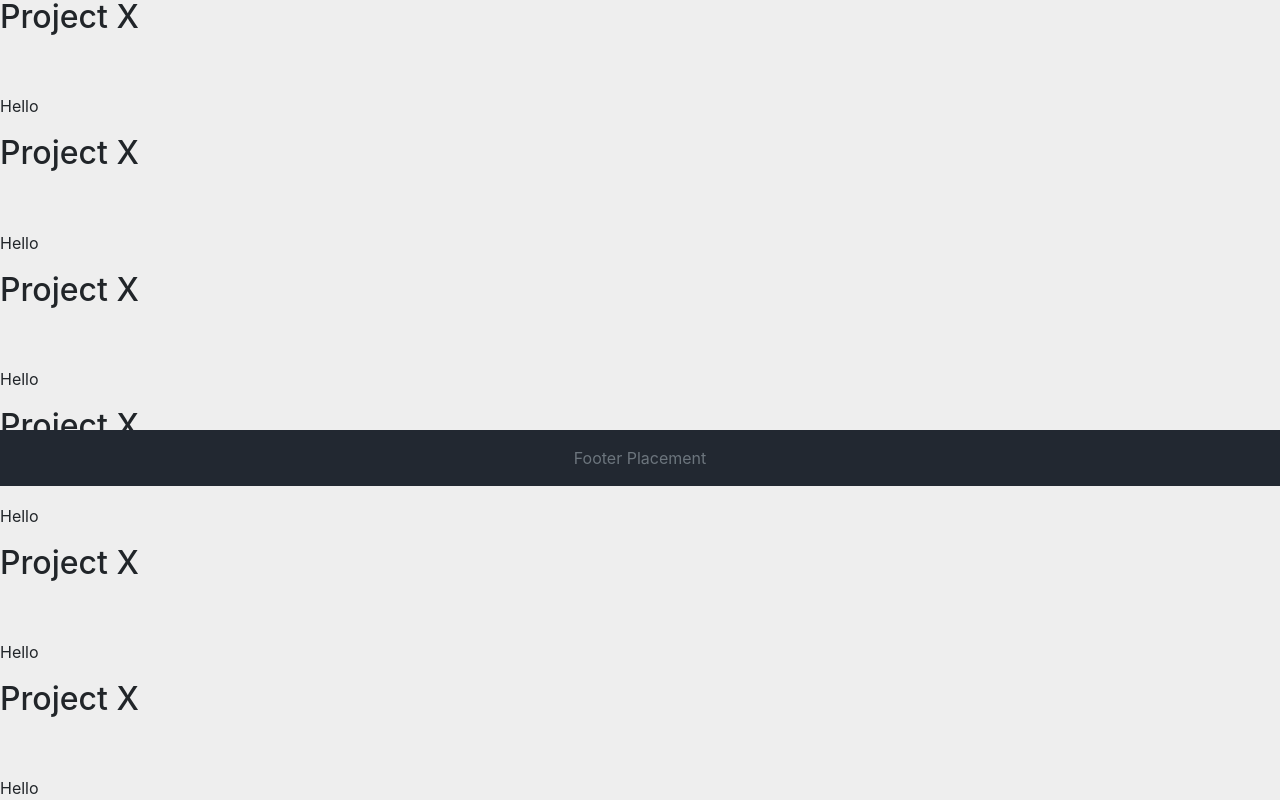
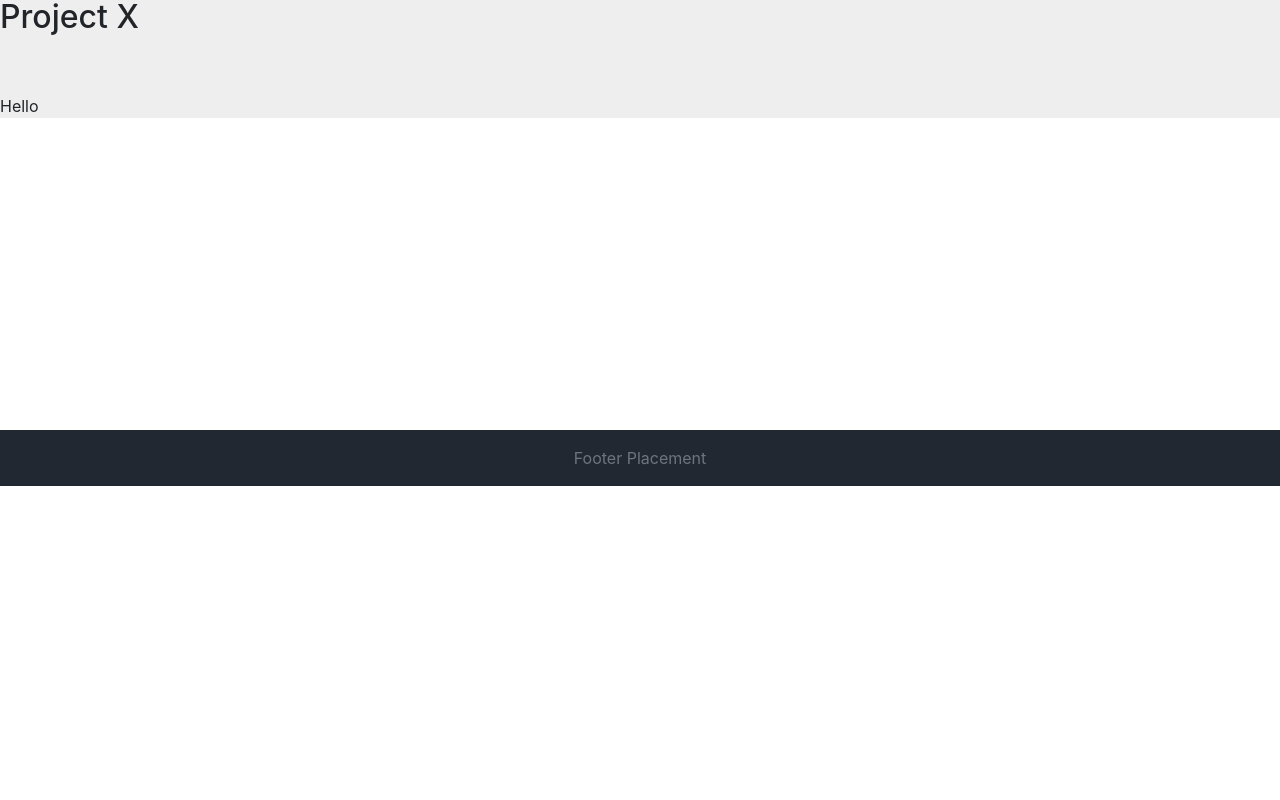
Before and after one commit to cyrusjose/Read_All_About_Me, a React (Create React App) app: page /portfolio in a window 1280 px wide. Shown: the part 314-1114 px from the top of the page. After the commit the page ends 800 px from the top, so only its background shows below. Built offline with nearby package versions, Linux system fonts and the light colour scheme.

Commit message:
Rename folder and files

```diff
--- /dev/null
+++ b/src/components/Project/Projects.js
@@ -0,0 +1,11 @@
+import React from "react";
+import "./Project.css";
+
+export default function Projects() {
+  return (
+    <div>
+      <h2>Project X</h2>
+      <p>Hello</p>
+    </div>
+  );
+}
--- a/src/components/Projects/Projects.js
+++ /dev/null
@@ -1,10 +0,0 @@
-import React from 'react'
-
-export default function Projects() {
-    return (
-        <div>
-            <h2>Project X</h2>
-            <p>Hello</p>
-        </div>
-    )
-}
--- a/src/pages/Portfolio.js
+++ b/src/pages/Portfolio.js
@@ -1,5 +1,5 @@
 import React from "react";
-import Projects from "../components/Projects/Projects";
+import Project from "../components/Project/Projects";
 import "./Portfolio.css"
 
 export default function Portfolio() {
@@ -12,12 +12,9 @@ export default function Portfolio() {
         saepe cupiditate nihil velit, eos eligendi aperiam sequi non labore
         placeat.
       </p>
-      <Projects />
-      <Projects />
-      <Projects />
-      <Projects />
-      <Projects />
-      <Projects />
+      <Project>
+
+      </Project>
     </div>
   );
 }
```
Also changed, not shown: src/components/Project/Project.css (added).
